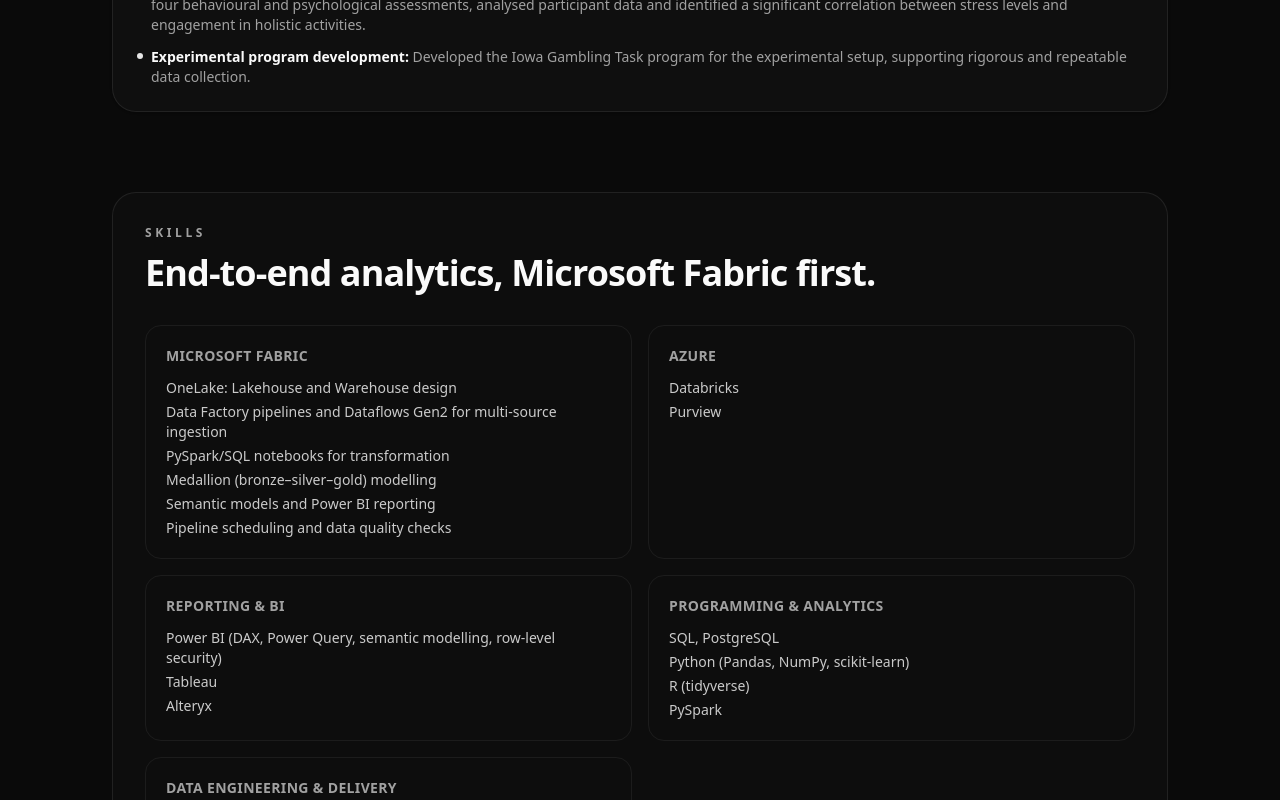
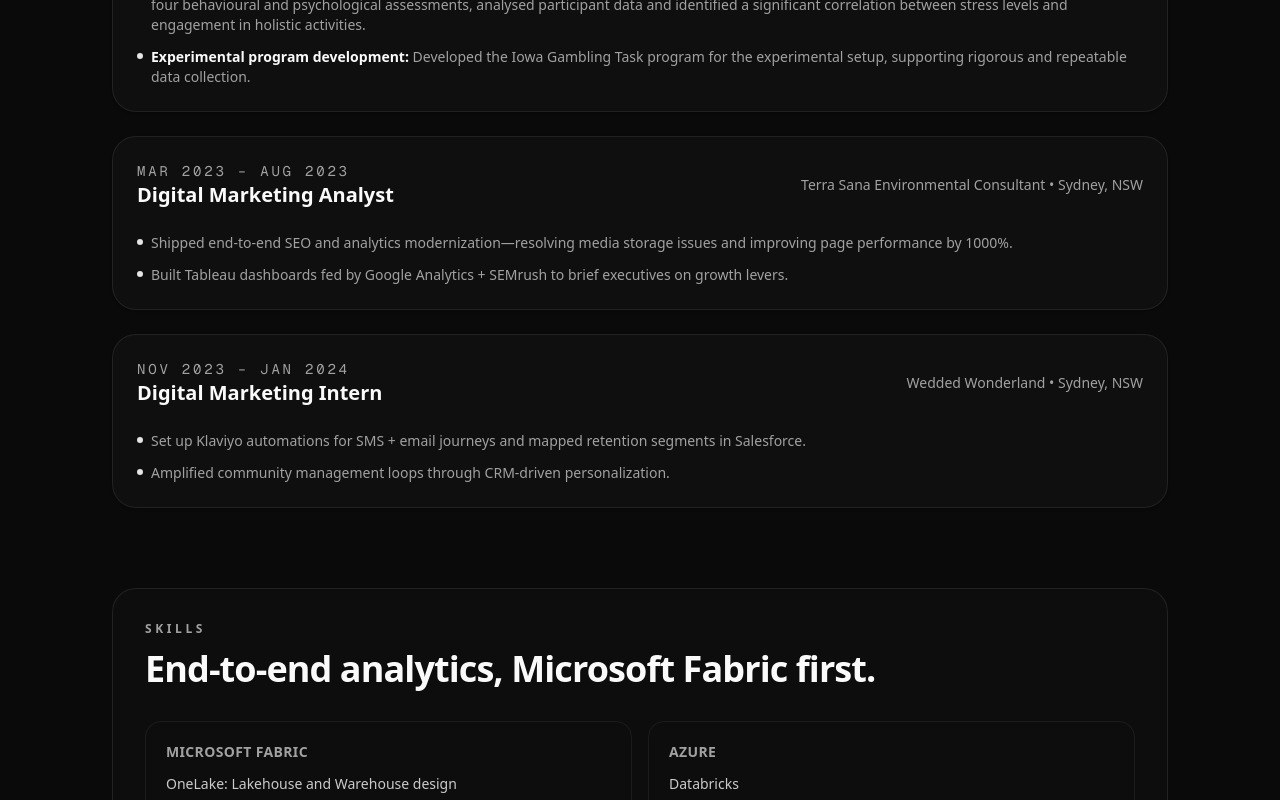
Before and after one commit to AveryDoan/Personal_Portfolio_2025, a Next.js app: page / in a window 1280 px wide. Shown: the part 1640-2440 px from the top of the page. Built offline with nearby package versions, Linux system fonts and the light colour scheme; no server answers; a web font is replaced by a local one.

Commit message:
Restore earlier experience roles alongside the updated ones and add more gallery photos

```diff
--- a/src/app/page.tsx
+++ b/src/app/page.tsx
@@ -242,7 +242,7 @@
                     <TextStaggerHover
                       key={slide.title}
                       index={index}
-                      className="cursor-pointer text-3xl font-bold uppercase tracking-tighter"
+                      className="cursor-pointer text-2xl font-bold uppercase tracking-tighter"
                       text={slide.title}
                     />
                   ))}
--- a/src/data/resume.ts
+++ b/src/data/resume.ts
@@ -90,6 +90,42 @@
           {
             label: "Experimental program development",
             text: "Developed the Iowa Gambling Task program for the experimental setup, supporting rigorous and repeatable data collection.",
+          },
+        ],
+      },
+    ],
+  },
+  {
+    role: "Digital Marketing Analyst",
+    company: "Terra Sana Environmental Consultant",
+    location: "Sydney, NSW",
+    timeline: "Mar 2023 – Aug 2023",
+    teams: [
+      {
+        bullets: [
+          {
+            text: "Shipped end-to-end SEO and analytics modernization—resolving media storage issues and improving page performance by 1000%.",
+          },
+          {
+            text: "Built Tableau dashboards fed by Google Analytics + SEMrush to brief executives on growth levers.",
+          },
+        ],
+      },
+    ],
+  },
+  {
+    role: "Digital Marketing Intern",
+    company: "Wedded Wonderland",
+    location: "Sydney, NSW",
+    timeline: "Nov 2023 – Jan 2024",
+    teams: [
+      {
+        bullets: [
+          {
+            text: "Set up Klaviyo automations for SMS + email journeys and mapped retention segments in Salesforce.",
+          },
+          {
+            text: "Amplified community management loops through CRM-driven personalization.",
           },
         ],
       },
@@ -307,4 +343,39 @@
     src: "/images/award-coding.webp",
     alt: "Winning coding team on stage in front of the sign-language recognition slide",
   },
+  {
+    title: "With the Trophies",
+    src: "/images/stage-portrait.webp",
+    alt: "Avery smiling with arms open beside a table of framed award certificates and glass trophies",
+  },
+  {
+    title: "Business Innovation Pitch",
+    src: "/images/award-business-innovation.webp",
+    alt: "Team presenting the NT Shift Surge concept on stage beneath a slide reading Jobs when you need them. Staff when you need them.",
+  },
+  {
+    title: "Research Competition",
+    src: "/images/award-research-team.webp",
+    alt: "Research Competition winners on stage in front of the winner slide",
+  },
+  {
+    title: "Poster Competition",
+    src: "/images/award-poster.webp",
+    alt: "Poster Competition winners on stage in front of the winner slide",
+  },
+  {
+    title: "The Research Poster",
+    src: "/images/research-poster.webp",
+    alt: "AI Facial Analysis research poster on detecting mental health risks in mining and construction",
+  },
+  {
+    title: "Rimpa Dashboard",
+    src: "/images/rimpa-dashboard-2.webp",
+    alt: "Dashboard of priority actions for cutting a business's digital carbon footprint",
+  },
+  {
+    title: "AI Challenge Runner-Up",
+    src: "/images/award-ai-challenge.webp",
+    alt: "Students receiving certificates on stage in front of the AI Challenge Runner-Up slide",
+  },
 ];
```
Also changed, not shown: public/images/award-ai-challenge.webp (added), public/images/award-research-team.webp (added).
